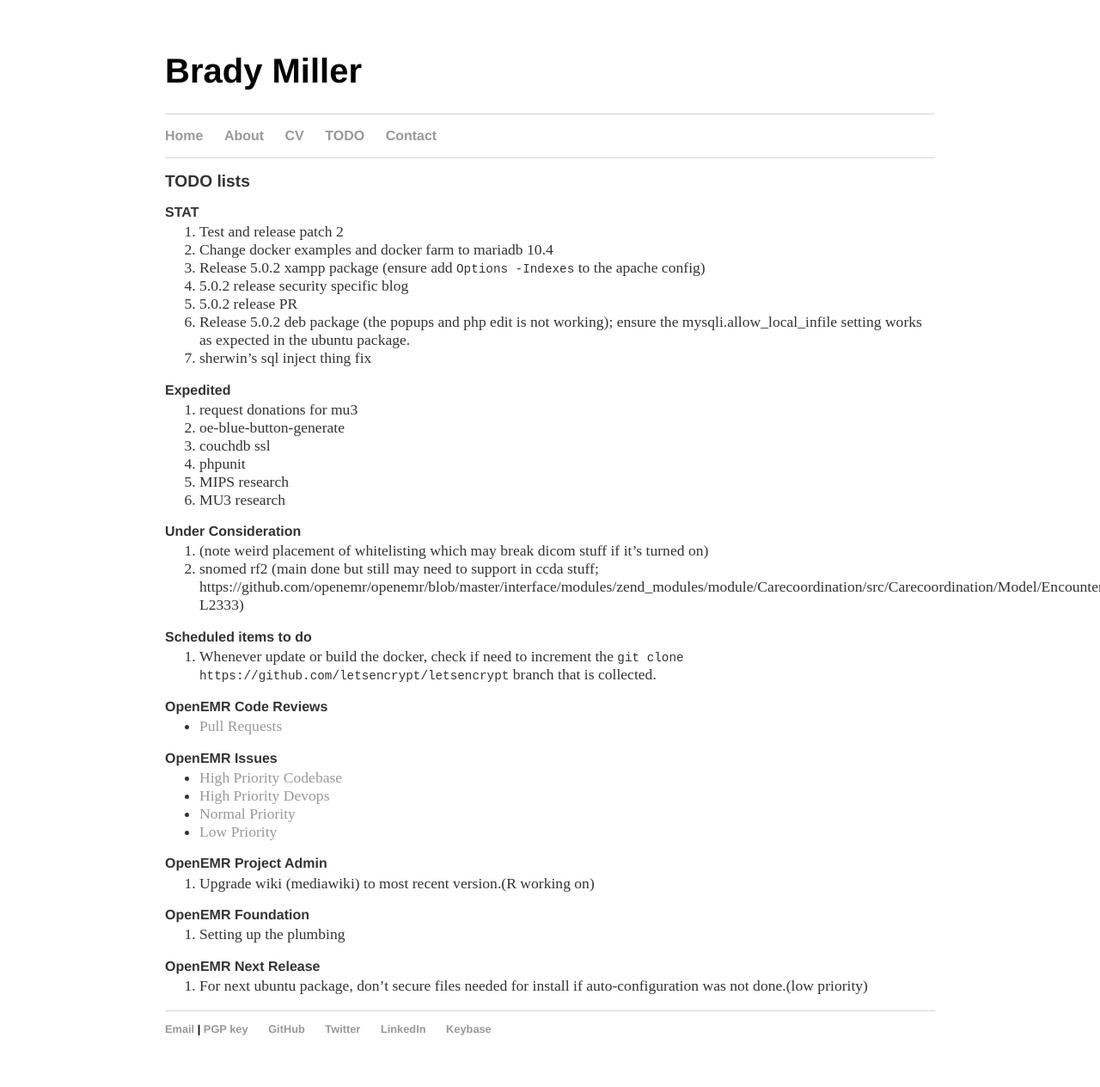
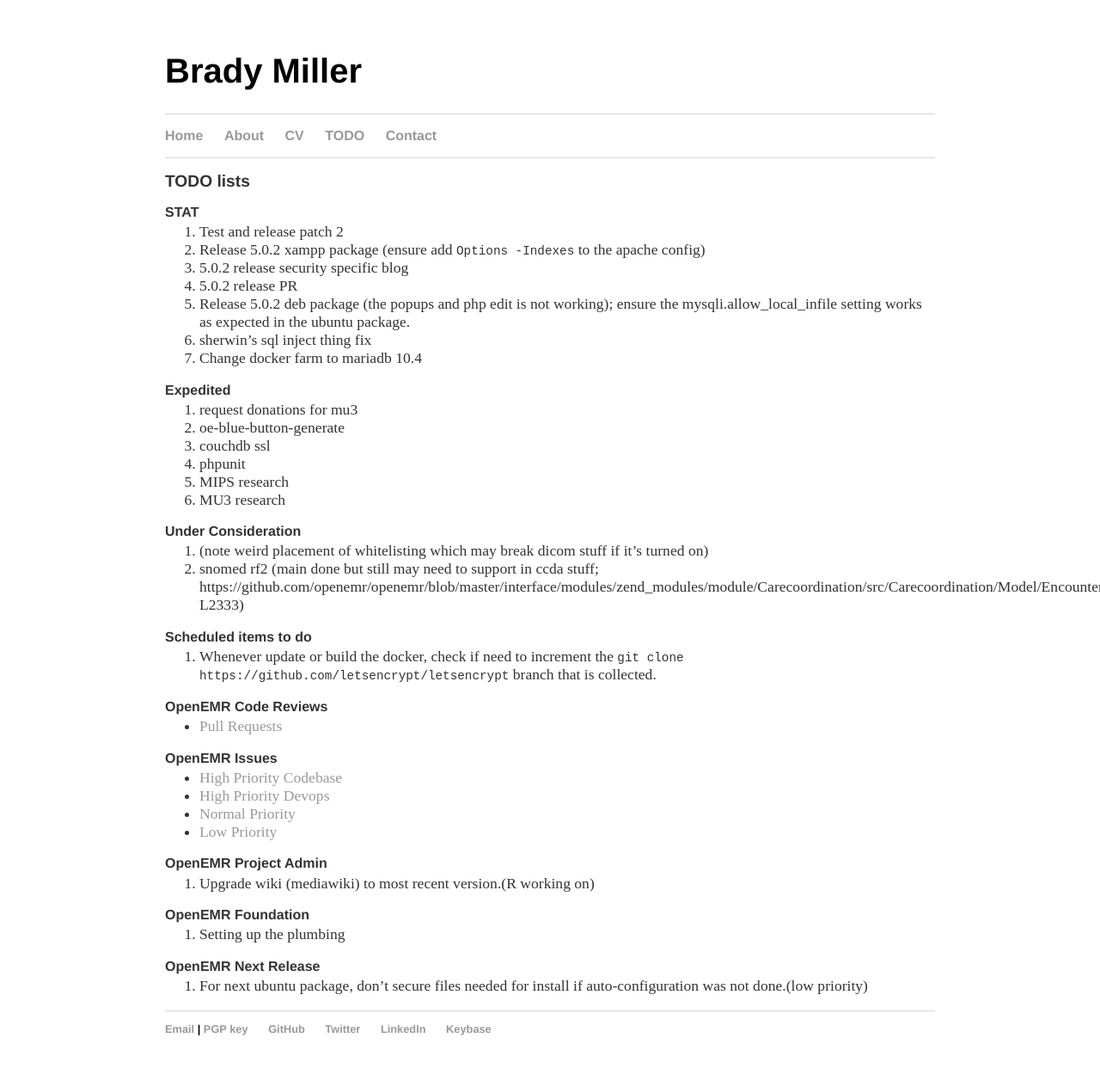
Before and after one commit to bradymiller/bradymiller.github.io, a Jekyll site: the page built from todo/index.md, in a window 1280 px wide. Shown: the whole page at 86% size. Built offline with Jekyll 4.4.1, drawn with Linux system fonts in a browser that asks for light colours; our own code applies the rules of GitHub Pages for plain Markdown files.

Commit message:
Update index.md

```diff
--- a/todo/index.md
+++ b/todo/index.md
@@ -5,12 +5,12 @@ layout: default
 
 ### STAT
 1. Test and release patch 2
-1. Change docker examples and docker farm to mariadb 10.4
 1. Release 5.0.2 xampp package (ensure add `Options -Indexes` to the apache config)
 1. 5.0.2 release security specific blog
 1. 5.0.2 release PR
 1. Release 5.0.2 deb package (the popups and php edit is not working); ensure the mysqli.allow_local_infile setting works as expected in the ubuntu package.
 1. sherwin's sql inject thing fix
+1. Change docker farm to mariadb 10.4
 
 ### Expedited
 1. request donations for mu3
```
